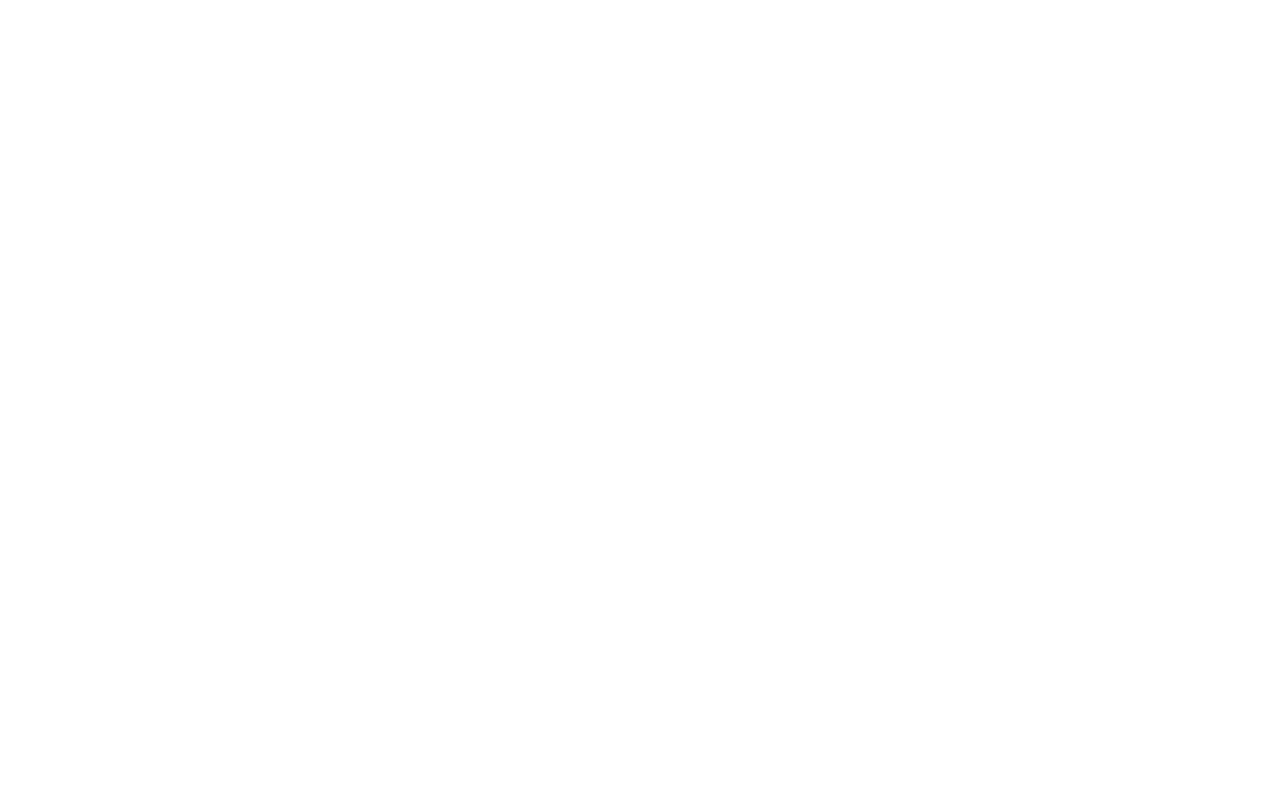
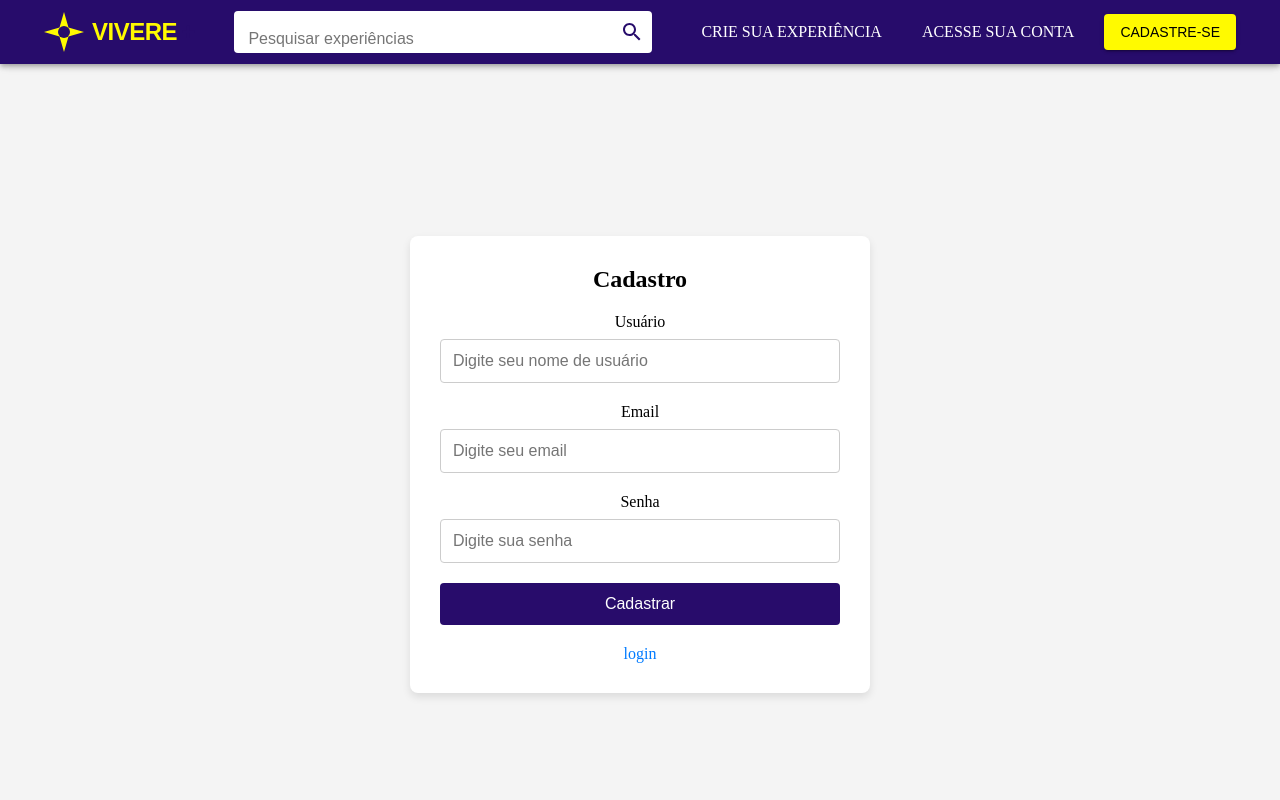
Before and after one commit to vivereTeam/vivere-front, a React (Vite) app: page /register in a window 1280 px wide. Before the commit this address had no page. Shown: the top 800 px of the page. Built offline with nearby package versions, Linux system fonts and the light colour scheme.

Commit message:
feat: criação do layout de cadastro e login finalizadas

```diff
--- a/src/pages/home/AppRoutes.jsx
+++ b/src/pages/home/AppRoutes.jsx
@@ -10,6 +10,8 @@ import ExperienceCreationPage from "../Experience/ExperienceCreationPage";
 import ExperienceDetailsPage from "../Experience/ExperienceDetailsPage";
 import EditEventPage from "../Experience/ExperienceEditPage";
 import SearchResultsPage from "./SearchResultsPage"; // Importando a página de busca
+import Login from "./Login";
+import Cadastro from "./Cadastro";
 
 function AppRoutes({ allExperiences, addNewExperience, updateExperience, removeExperience }) {
   return (
@@ -51,7 +53,19 @@ function AppRoutes({ allExperiences, addNewExperience, updateExperience, removeE
         {/* rota aninhada => /category-list/:category */}
         <Route path=":category" element={<CategoryPage />} />
       </Route>
+
+    {/* ROTA DE LOGIN */}
+    <Route path="/login" element={<Login/>}></Route>
+
+
+    {/* ROTA DE CADASTRO*/}
+    <Route path="/register" element={<Cadastro/>}>
+
+
+    </Route>
+
     </Routes>
+
   );
 }
 
--- a/src/pages/home/Cadastro.jsx
+++ b/src/pages/home/Cadastro.jsx
@@ -1,11 +1,115 @@
-import Header from "../../components/Header"
-import Footer from "../../components/Footer"
+import Header from "../../components/Header";
+import Footer from "../../components/Footer";
+
 function Cadastro() {
-    return(
-        <Header/>
+  return (
+    <div>
+      <Header />
 
+      <div style={{
+        display: 'flex',
+        justifyContent: 'center',
+        alignItems: 'center',
+        minHeight: '100vh', // Usando minHeight para melhor comportamento em telas pequenas
+        backgroundColor: '#f4f4f4',
+      }}>
+        <div style={{
+          maxWidth: '400px',
+          width: '100%',
+          backgroundColor: 'white',
+          padding: '30px',
+          borderRadius: '8px',
+          boxShadow: '0 4px 8px rgba(0,0,0,0.1)',
+          textAlign: 'center',
+        }}>
+          <h2 style={{ marginBottom: '20px' }}>Cadastro</h2> {/* Corrigido o título para Cadastro */}
 
-        <Footer/>
-    )
+          <form>
+            <div style={{ marginBottom: '20px' }}>
+              <label htmlFor="usuario" style={{ display: 'block', marginBottom: '8px' }}>Usuário</label>
+              <input
+                type="text"
+                id="usuario"
+                name="usuario"
+                placeholder="Digite seu nome de usuário"
+                style={{
+                  width: '100%',
+                  padding: '12px',
+                  fontSize: '16px',
+                  borderRadius: '4px',
+                  border: '1px solid #ccc',
+                  boxSizing: 'border-box', // Garantir que o padding não altere o tamanho total
+                }}
+                required
+              />
+            </div>
+
+            <div style={{ marginBottom: '20px' }}>
+              <label htmlFor="email" style={{ display: 'block', marginBottom: '8px' }}>Email</label>
+              <input
+                type="email"
+                id="email"
+                name="email"
+                placeholder="Digite seu email"
+                style={{
+                  width: '100%',
+                  padding: '12px',
+                  fontSize: '16px',
+                  borderRadius: '4px',
+                  border: '1px solid #ccc',
+                  boxSizing: 'border-box', // Garantir que o padding não altere o tamanho total
+                }}
+                required
+              />
+            </div>
+
+            <div style={{ marginBottom: '20px' }}>
+              <label htmlFor="senha" style={{ display: 'block', marginBottom: '8px' }}>Senha</label>
+              <input
+                type="password"
+                id="senha"
+                name="senha"
+                placeholder="Digite sua senha"
+                style={{
+                  width: '100%',
+                  padding: '12px',
+                  fontSize: '16px',
+                  borderRadius: '4px',
+                  border: '1px solid #ccc',
+                  boxSizing: 'border-box', // Garantir que o padding não altere o tamanho total
+                }}
+                required
+              />
+            </div>
+
+            <div>
+              <button
+                type="submit"
+                style={{
+                  padding: '12px 20px',
+                  fontSize: '16px',
+                  width: '100%',
+                  backgroundColor: 'hsl(258, 79.80%, 23.30%)',
+                  color: 'white',
+                  border: 'none',
+                  borderRadius: '4px',
+                  cursor: 'pointer',
+                }}
+              >
+                Cadastrar
+              </button>
+            </div>
+          </form>
+
+          <div style={{ marginTop: '20px' }}>
+            <a href="/login" style={{ color: '#007BFF', textDecoration: 'none' }}>login</a> {/* Corrigido o link para login */}
+          </div>
+        </div>
+      </div>
+
+      <Footer />
+    </div>
+  );
 }
+
 export default Cadastro;
--- a/src/pages/home/Login.jsx
+++ b/src/pages/home/Login.jsx
@@ -3,9 +3,92 @@ import Footer from "../../components/Footer";
 
 function Login() {
     return(
-        <Header/>
+        <div>
+        <Header />
+      <div style={{
+      display: 'flex',
+      justifyContent: 'center',
+      alignItems: 'center',
+      height: '100vh',
+      backgroundColor: '#f4f4f4'
+    }}>
+      <div style={{
+        maxWidth: '400px',
+        width: '100%',
+        backgroundColor: 'white',
+        padding: '30px',
+        borderRadius: '8px',
+        boxShadow: '0 4px 8px rgba(0,0,0,0.1)',
+        textAlign: 'center'
+      }}>
+        <h2 style={{ marginBottom: '20px' }}>Login</h2>
 
-        <Footer/>
-    )
-}
+        <form>
+          <div style={{ marginBottom: '20px' }}>
+            <label htmlFor="email" style={{ display: 'block', marginBottom: '8px' }}>Email</label>
+            <input
+              type="email"
+              id="email"
+              name="email"
+              placeholder="Digite seu email"
+              style={{
+                width: '100%',
+                padding: '12px',
+                fontSize: '16px',
+                borderRadius: '4px',
+                border: '1px solid #ccc'
+              }}
+              required
+            />
+          </div>
+
+          <div style={{ marginBottom: '20px' }}>
+            <label htmlFor="senha" style={{ display: 'block', marginBottom: '8px' }}>Senha</label>
+            <input
+              type="password"
+              id="senha"
+              name="senha"
+              placeholder="Digite sua senha"
+              style={{
+                width: '100%',
+                padding: '12px',
+                fontSize: '16px',
+                borderRadius: '4px',
+                border: '1px solid #ccc'
+              }}
+              required
+            />
+          </div>
+
+          <div>
+            <button
+              type="submit"
+              style={{
+                padding: '12px 20px',
+                fontSize: '16px',
+                width: '100%',
+                backgroundColor: 'hsl(258, 79.80%, 23.30%)',
+                color: 'white',
+                border: 'none',
+                borderRadius: '4px',
+                cursor: 'pointer'
+              }}
+            >
+              Entrar
+            </button>
+          </div>
+        </form>
+
+        <div style={{ marginTop: '20px' }}>
+          <a href="/register" style={{ color: '#007BFF', textDecoration: 'none' }}>Não tem uma conta? Cadastre-se</a>
+        </div>
+      </div>
+    </div>
+
+
+        <Footer />
+    </div>
+    );
+};
+
 export default Login;
```
